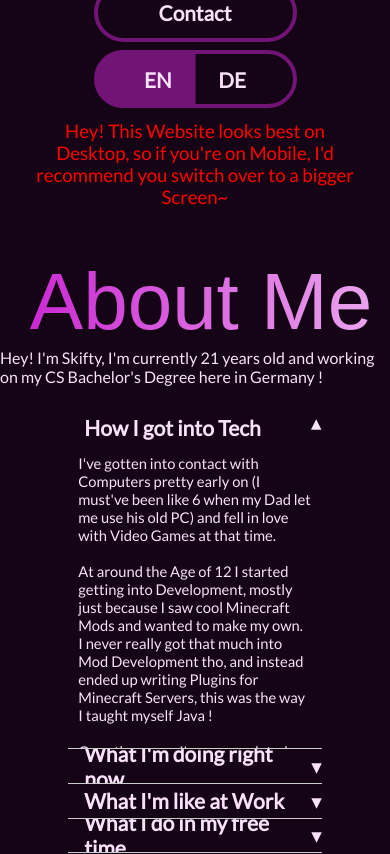
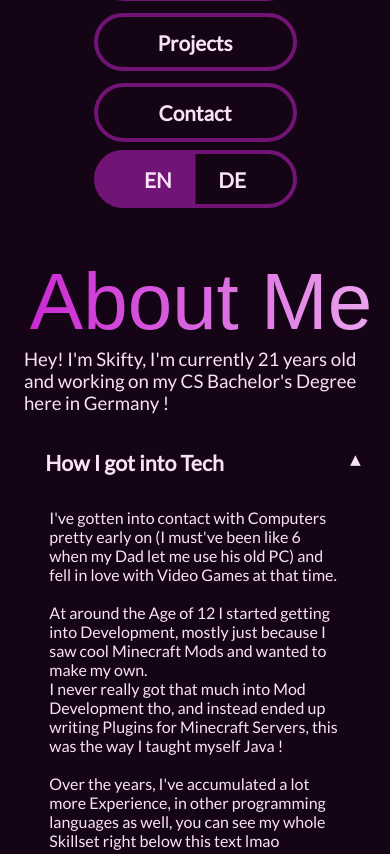
Before and after one commit to Skiftstar/Skiftstar.github.io, a React (Create React App) app: page / in a window 390 px wide. Shown: the part 960-1814 px from the top of the page. Built offline with nearby package versions, Linux system fonts and the light colour scheme; a web font is replaced by a local one.

Commit message:
fixes for mobile

```diff
--- a/src/components/Components/Drawer/style/Accordion.scss
+++ b/src/components/Components/Drawer/style/Accordion.scss
@@ -51,3 +51,23 @@
 .accordion.open .accordion-content {
   opacity: 1;
 }
+
+.mobile {
+  .accordion-header {
+    height: 50px;
+    font-size: 16pt;
+  }
+
+  .accordion-content {
+    padding: 20px;
+    font-size: 12pt;
+  }
+
+  .accordion.closed {
+    max-height: 50px;
+  }
+
+  .accordion.open {
+    max-height: 600px;
+  }
+}
--- a/src/components/Pages/AboutMePage/AboutMePage.tsx
+++ b/src/components/Pages/AboutMePage/AboutMePage.tsx
@@ -41,7 +41,7 @@ const AboutMePage = React.forwardRef(({}, ref: any) => {
             <span className="big-text">{t("AboutMeHeader")}</span>
           </div>
         </div>
-        <div>
+        <div className="aboutme-intro-text">
           <span>{t("AboutMeIntro").replace("{year}", `${getAge()}`)}</span>
         </div>
         <div className="aboutme-drawers">
--- a/src/components/Pages/AboutMePage/style/AboutMePage.scss
+++ b/src/components/Pages/AboutMePage/style/AboutMePage.scss
@@ -12,6 +12,12 @@
     width: 100%;
     max-width: 65vw;
     margin-top: 24px;
+  }
+
+  .aboutme-intro-text {
+    padding-left: 24px;
+    padding-right: 24px;
+    font-size: 2vh;
   }
 
   .aboutme-header {
@@ -113,6 +119,17 @@
     }
   }
 
+  .aboutme-intro-text {
+    font-size: 14pt;
+  }
+
+  .aboutme-drawers {
+    width: 100%;
+    max-width: 85%;
+  }
+
+
+
   .about-me {
     .small-text {
       font-size: 16pt;
--- a/src/components/Pages/LandingPage/LandingPage.tsx
+++ b/src/components/Pages/LandingPage/LandingPage.tsx
@@ -21,6 +21,11 @@ const LandingPage = React.forwardRef((props: LandingPageProps, ref: any) => {
   return (
     <div ref={ref}>
       <div className="container-landing">
+        {props.isMobile && (
+          <div className="landing-page-mobile-warning">
+            <span>{t("MobileWarning")}</span>
+          </div>
+        )}
         <div className="name-picture-display">
           <div className="profile-picture-wrapper">
             <img className="profile-picture" src={ProfilePic} />
@@ -63,11 +68,6 @@ const LandingPage = React.forwardRef((props: LandingPageProps, ref: any) => {
                 /> */}
           <LanguageSelectButton />
         </div>
-        {props.isMobile && (
-          <div className="landing-page-mobile-warning">
-            <span>{t("MobileWarning")}</span>
-          </div>
-        )}
       </div>
     </div>
   )
--- a/src/components/Pages/LandingPage/style/LandingPage.scss
+++ b/src/components/Pages/LandingPage/style/LandingPage.scss
@@ -81,7 +81,7 @@
         margin-left: 24px;
         margin-right: 24px;
         padding: 12px;
-        padding-bottom: 0px;
+        padding-top: 0px;
         text-align: center;
         color: red;
         font-size: 14pt;
```
